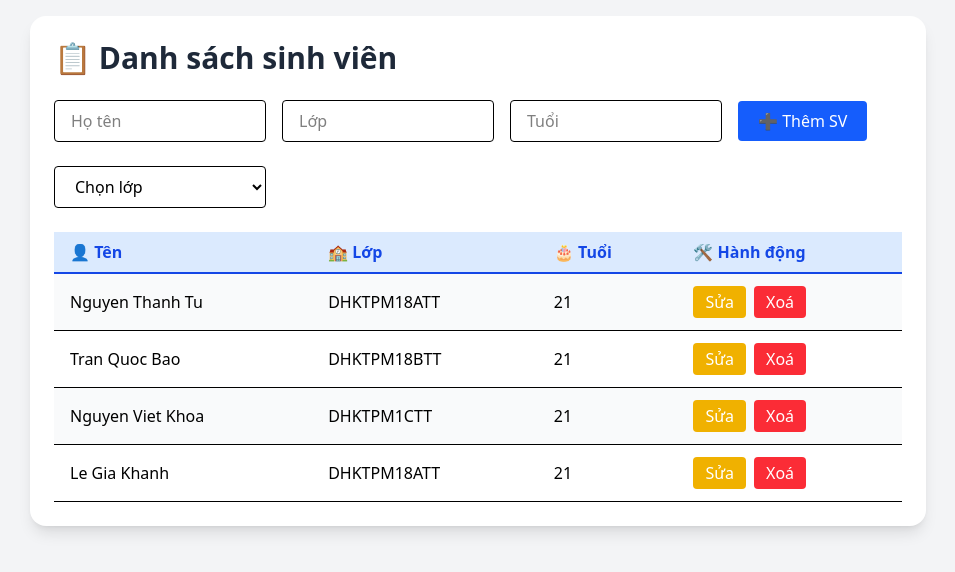
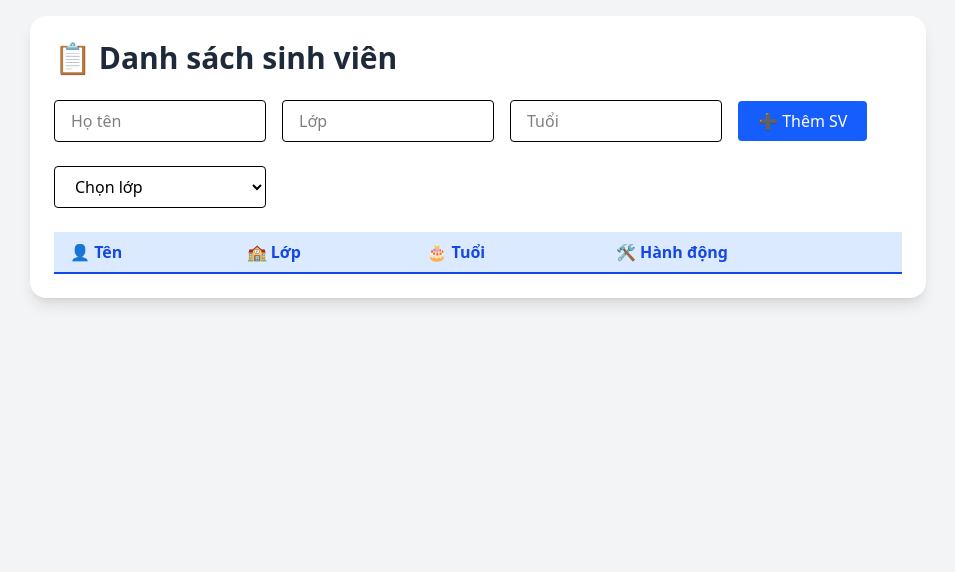
Before and after one commit to khanhlow1402/22691311_LeGiaKhanh_KT_PTGD, a React (Vite) app in the folder baikt/: page / in a window 1280 px wide. Shown: the top 572 px of the page, without its empty margins (162-1117 px from the left). Built offline with nearby package versions, Linux system fonts and the light colour scheme.

Commit message:
lưu danh sách sinh viên vào localStorage

```diff
--- a/baikt/src/components/StudentList.jsx
+++ b/baikt/src/components/StudentList.jsx
@@ -1,18 +1,27 @@
-import React, { useState } from "react";
+import React, { useState, useEffect } from "react";
 
 export default function StudentList() {
-  const [students, setStudents] = useState([
-    { id: 1, name: "Nguyen Thanh Tu", class: "DHKTPM18ATT", age: 21 },
-    { id: 2, name: "Tran Quoc Bao", class: "DHKTPM18BTT", age: 21 },
-    { id: 3, name: "Nguyen Viet Khoa", class: "DHKTPM1CTT", age: 21 },
-    { id: 4, name: "Le Gia Khanh", class: "DHKTPM18ATT", age: 21 },
-
-  ]);
-
+  const [students, setStudents] = useState([]);
   const [newStudent, setNewStudent] = useState({ name: "", class: "", age: "" });
   const [editingId, setEditingId] = useState(null);
   const [editedStudent, setEditedStudent] = useState({ name: "", class: "", age: "" });
   const [selectedClass, setSelectedClass] = useState(""); // Trạng thái cho lớp đã chọn
+
+  // Hàm để lưu dữ liệu vào localStorage
+  const saveToLocalStorage = (students) => {
+    localStorage.setItem("students", JSON.stringify(students));
+  };
+
+  // Hàm lấy dữ liệu từ localStorage
+  const loadFromLocalStorage = () => {
+    const storedStudents = localStorage.getItem("students");
+    return storedStudents ? JSON.parse(storedStudents) : [];
+  };
+
+  // Load danh sách sinh viên khi component được mount
+  useEffect(() => {
+    setStudents(loadFromLocalStorage());
+  }, []);
 
   const handleChange = (e) => {
     const { name, value } = e.target;
@@ -23,7 +32,9 @@ export default function StudentList() {
     if (newStudent.name && newStudent.class && newStudent.age) {
       const newId = Date.now();
       const student = { ...newStudent, id: newId, age: parseInt(newStudent.age) };
-      setStudents([...students, student]);
+      const updatedStudents = [...students, student];
+      setStudents(updatedStudents);
+      saveToLocalStorage(updatedStudents); // Lưu vào localStorage
       setNewStudent({ name: "", class: "", age: "" });
     } else {
       alert("Vui lòng nhập đầy đủ thông tin!");
@@ -33,7 +44,9 @@ export default function StudentList() {
   const handleDelete = (id) => {
     const confirmed = window.confirm("Bạn có chắc muốn xoá sinh viên này?");
     if (confirmed) {
-      setStudents(students.filter((sv) => sv.id !== id));
+      const updatedStudents = students.filter((sv) => sv.id !== id);
+      setStudents(updatedStudents);
+      saveToLocalStorage(updatedStudents); // Lưu vào localStorage
     }
   };
 
@@ -52,6 +65,7 @@ export default function StudentList() {
       sv.id === id ? { ...sv, ...editedStudent, age: parseInt(editedStudent.age) } : sv
     );
     setStudents(updated);
+    saveToLocalStorage(updated); // Lưu vào localStorage
     setEditingId(null);
   };
 
```
Also changed, not shown: 1 other file (tests, documents, lock files or other folders).
